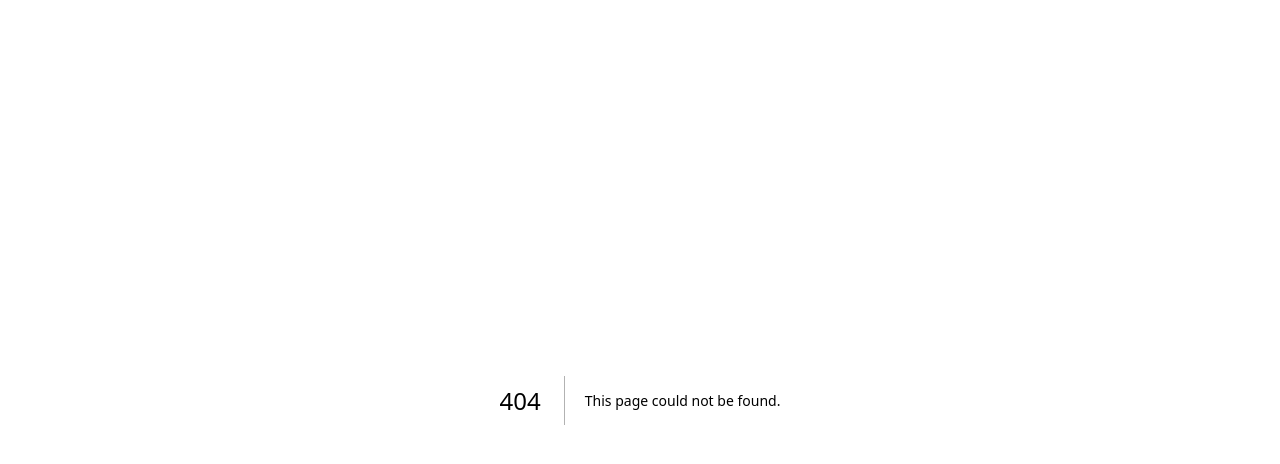
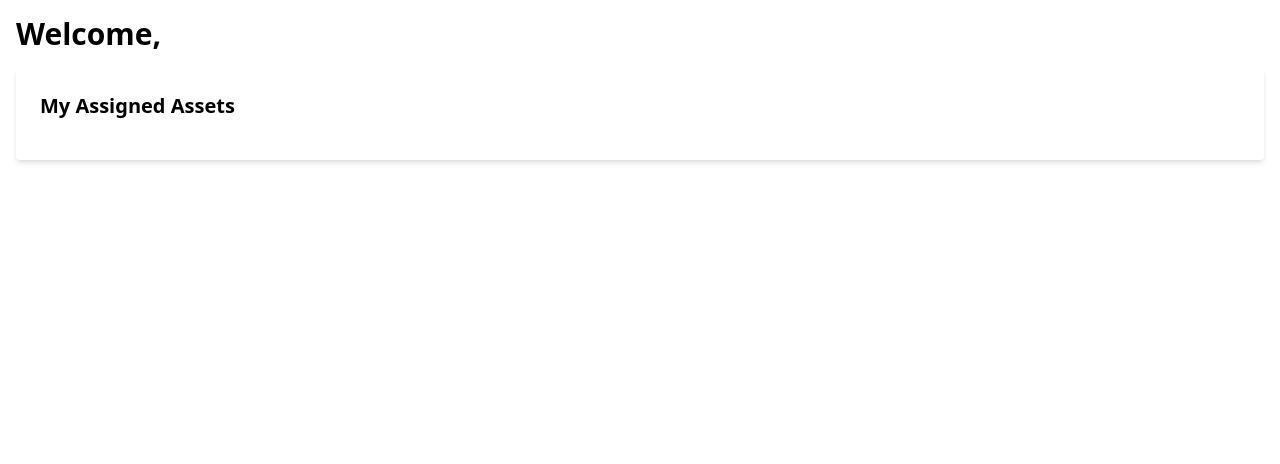
Before and after one commit to sirawtadesse/siraw-website, a Next.js app: page /employee/dashboard in a window 1280 px wide. Before the commit this address had no page. Shown: the top 464 px of the page. Built offline with nearby package versions, Linux system fonts and the light colour scheme.

Commit message:
Create dashboard.js

```diff
--- /dev/null
+++ b/pages/employee/dashboard.js
@@ -0,0 +1,25 @@
+import { useEffect, useState } from 'react';
+import axios from 'axios';
+
+export default function EmployeeDashboard() {
+    const [myAssets, setMyAssets] = useState([]);
+    const [employee, setEmployee] = useState(null);
+
+    useEffect(() => {
+        const loggedInEmployee = JSON.parse(localStorage.getItem('employee'));
+        if (loggedInEmployee) {
+            setEmployee(loggedInEmployee);
+            // API call to fetch assets for this employee's ID
+        }
+    }, []);
+
+    return (
+        <div className="container mx-auto p-4">
+            <h1 className="text-3xl font-bold mb-4">Welcome, {employee?.full_name}</h1>
+            <div className="bg-white p-6 rounded shadow-md">
+                <h2 className="text-xl font-semibold mb-4">My Assigned Assets</h2>
+                {/* List of assigned assets */}
+            </div>
+        </div>
+    );
+}
```
